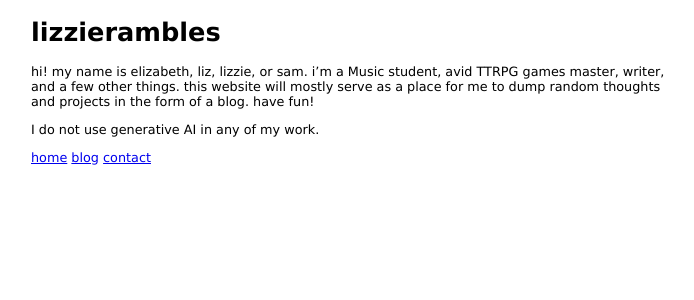
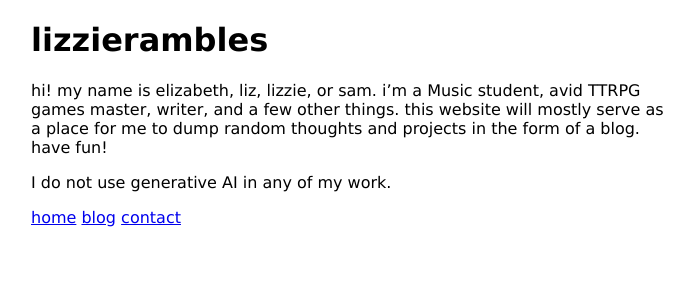
Before and after one commit to elizabeth-h-art/lizzierambles, a Jekyll site: the page built from index.md, in a window 1280 px wide. Shown: the top 300 px of the page, without its empty margins (289-983 px from the left). Built offline with Jekyll 4.4.1, drawn with Linux system fonts in a browser that asks for light colours; our own code applies the rules of GitHub Pages for plain Markdown files.

Commit message:
Update default.css

```diff
--- a/css/default.css
+++ b/css/default.css
@@ -2,7 +2,6 @@ body {
   margin-left: 25%;
   margin-right: 25%;
   font-family: Verdana;
-  font-size: 1vw;
 }
 img {
   width: 100%;
```
